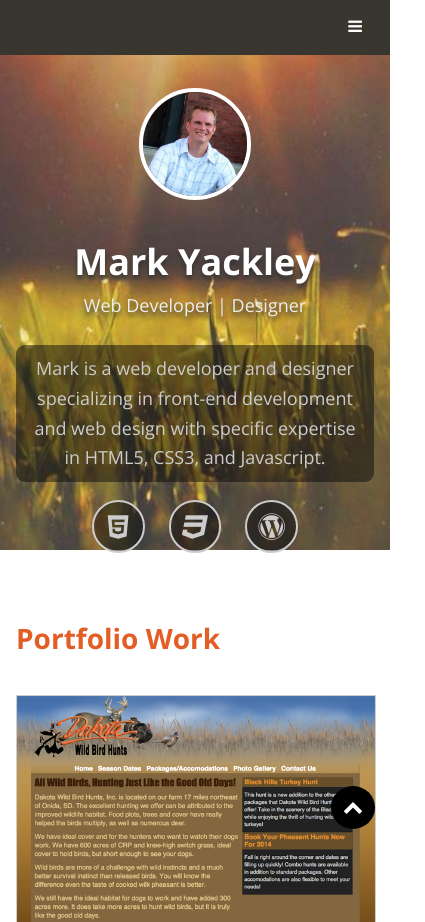
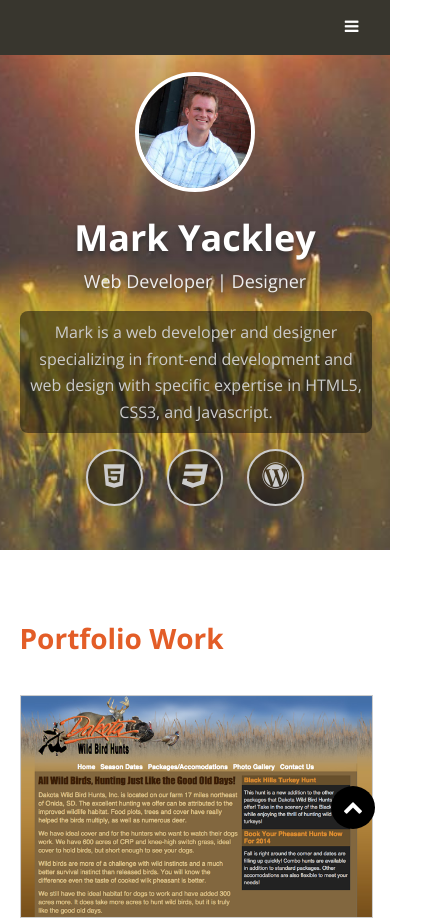
Before and after one commit to myackley/portfolio, a plain HTML site: page index.html in a window 390 px wide. Shown: the top 922 px of the page, 425 px wide, since content can reach past the window. Drawn offline with nearby package versions, Linux system fonts and the light colour scheme.

Commit message:
Removed css for centered icons that was throwing off the vertical width of mobile layouts

```diff
--- a/css/style.css
+++ b/css/style.css
@@ -9,8 +9,13 @@ off gray => #F4F2ED
 
 */
 
+@-ms-viewport{
+  width: device-width;
+}
+
 html, body {
 	font-family: 'Open Sans', sans-serif;
+	width: 100%;
 	height: 100%;
 	-wekit-transition: all 100ms ease;
 	-moz-transition: all 100ms ease;
@@ -23,9 +28,12 @@ html, body {
 box-sizing helper
 */
 
-div, :before, :after, h1, h2, h3, h4, p, ul {
+/*
+...doesn't work well besides in FF
+div, :before, :after, h1, h2, h3, h4, p, ul, a {
 	box-sizing: border-box;
 }
+*/
 
 img {
 	max-width: 100%;
@@ -90,9 +98,10 @@ p {
 	font-size: 1em;
 	color: #333;
 }
-.lead {
+.lead > p {
 	font-size: 1.125em;
 	color: #ccc;
+	margin: .5em 0;
 }
 
 /*
@@ -119,17 +128,14 @@ inline ul helper
 inline ul helper > center floated items
 */
 .centerwrapper {
-	float: left;
-	position: relative;
-	left: 50%;
+	text-align: center;
 }
-.centerwrapper_items {
-	float: left;
-	position: relative;
-	left: -50%;
+.centerwrapper ul {
+	display: inline-block;
 }
-.centerwrapper_items li {
+.centerwrapper li {
 	margin: 0 .75em;
+	display: inline-block;
 }
 
 /*
@@ -137,6 +143,8 @@ container
 */
 .container {
 	padding: .3em 0 .5em 0;
+	width: 94%;
+	margin: auto;
 }
 
 /*
@@ -248,6 +256,7 @@ icons
 	position: fixed;
 	bottom: 15px;
 	right: 15px;
+	z-index: 99;
 }
 
 /* port head */
@@ -257,6 +266,8 @@ icons
 }
 .port_head .lead {
 	padding: .5em;
+	width: 96%;
+	margin: auto;
 	background: rgba(10,10,10,.5);
 	border-radius: .5em;
 	-webkit-border-radius: .5em;
@@ -267,6 +278,9 @@ icons
 .port_head-contentarea {
 	padding: 2em 0 1.5em;
 	text-align: center;
+}
+.port_head-contentarea .lead {
+	margin-bottom: 1em;
 }
 
 /* avatar */
@@ -326,7 +340,16 @@ icons
 
 /* media queries */
 @media all and (max-width: 480px) {
-	.container {width: 100%; padding-left: 1em; padding-right: 1em;}
+	.container {width: 90%;}
+
+	h1 {
+		margin: .4em 0;
+	}
+	.lead > p {
+		font-size: 1em;
+		margin: 0;
+	}
+
 	.port_head {
 		background: url(../img/headerbg-handheld.jpg) 50% 100% #333 no-repeat;
 		background-size: cover;
@@ -346,10 +369,15 @@ icons
 		display: block;
 		padding: .4em;
 	}
+
+	.port_head-avatar {
+		margin: 2.2em auto 1em auto;
+	}
+
 }
 
 @media all and (max-width: 768px) {
-	.container {width: 100%; padding-left: 1em; padding-right: 1em;}
+	.container {width: 90%;}
 	.port_head {
 		background: url(../img/headerbg-tablet.jpg) 50% 100% #333 no-repeat;
 		background-size: cover;
@@ -382,7 +410,6 @@ icons
 }
 
 @media all and (max-width: 991px) {
-	.container {width: 100%; margin: auto; padding-left: 1em; padding-right: 1em;}
 	.port_head {
 		background: url(../img/headerbg-desktop.jpg) fixed 50% 100% #333 no-repeat;
 		background-size: cover;
--- a/index.html
+++ b/index.html
@@ -2,7 +2,9 @@
 <html lang="en">
 <head>
 	<meta charset="UTF-8">
-	<title>Portfolio</title>
+	<meta name="viewport" content="width=device-width, initial-scale=1">
+
+	<title>myackley.com</title>
 
 	<link href='http://fonts.googleapis.com/css?family=Open+Sans:400italic' rel='stylesheet' type='text/css'>
 	<link href='http://fonts.googleapis.com/css?family=Open+Sans:700' rel='stylesheet' type='text/css'>
@@ -20,7 +22,6 @@
 
 </head>
 <body>
-
 	<div class="port" id="top">
 		<div class="port_head">
 			<div class="nav">
@@ -52,11 +53,12 @@
 							<div>Web Developer | Designer</div>
 						</h1>
 
-						<p class="lead">Mark is a web developer and designer specializing in front-end development and web design with specific expertise in HTML5, CSS3, and Javascript.</p>
+						<div class="lead">
+							<p>Mark is a web developer and designer specializing in front-end development and web design with specific expertise in HTML5, CSS3, and Javascript.</p>
+						</div>
 
 
 						<div class="centerwrapper">
-							<div class="centerwrapper_items">
 							<ul class="inline">
 								<li><div class="icon_base"><span class="fa fa-html5"></span></div></li>
 								<li><div class="icon_base"><span class="fa fa-css3"></span></div></li>
@@ -65,7 +67,6 @@
 						</div>
 					</div>
 
-					</div>
 				</div>
 			</div>
 		</div>
@@ -183,14 +184,13 @@
 													<div class="container">
 														<h4 id="contact">Contact Me</h4>
 
+
 														<div class="centerwrapper">
-						<div class="centerwrapper_items">
 															<ul class="inline">
 																<li><a href="http://twitter.com/myackley" class="icon_links"><span class="fa fa-twitter"></span></a></li>
 																<li><a href="https://github.com/myackley" class="icon_links"><span class="fa fa-github"></span></a></li>
 																<li><a href="http://codepen.io/myackley35/" class="icon_links"><span class="fa fa-codepen"></span></a></li>
 															</ul>
-						</div>
 														</div>
 
 													</div>
```
Lines whose indentation alone changed are shown as unchanged.
